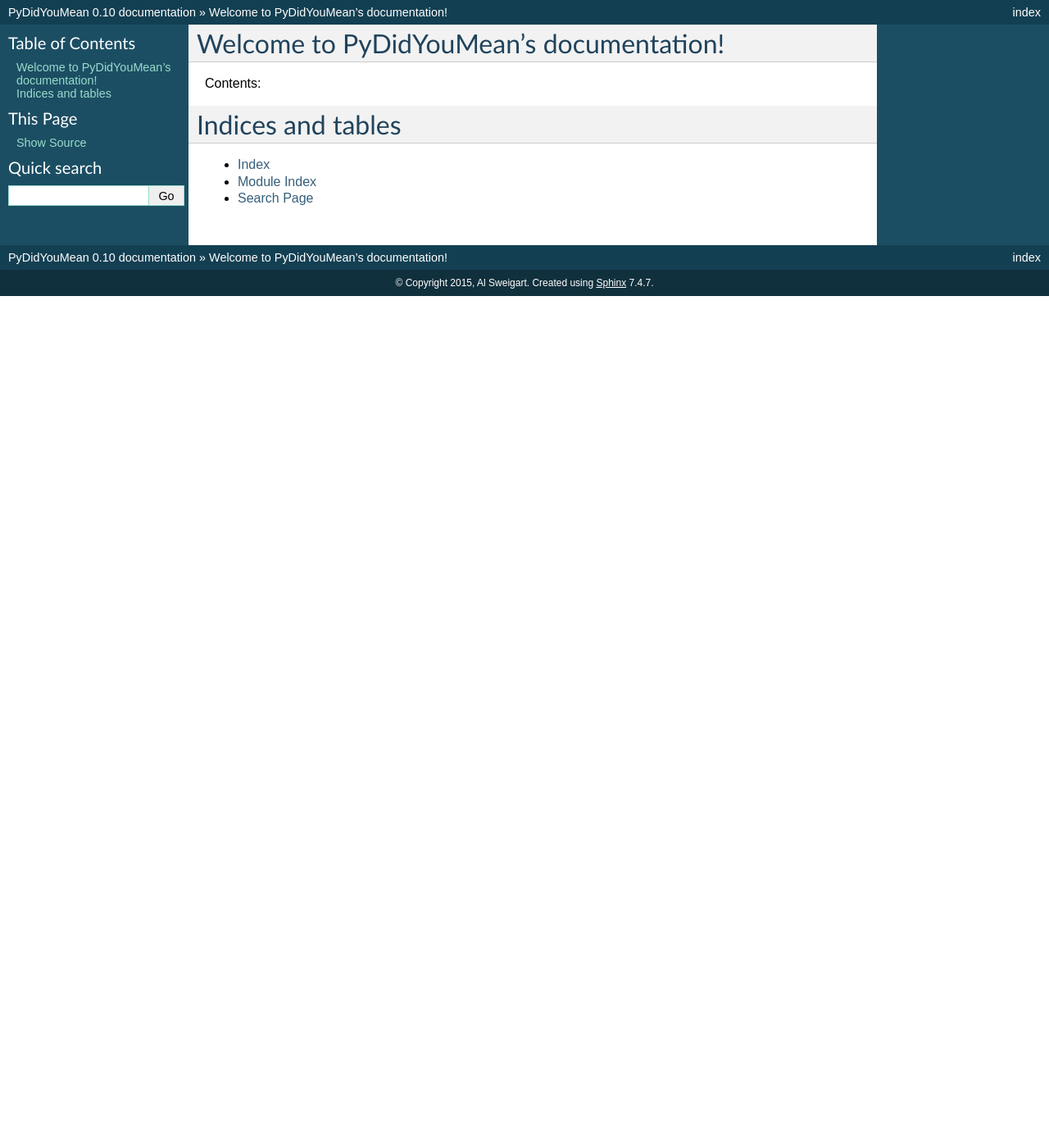
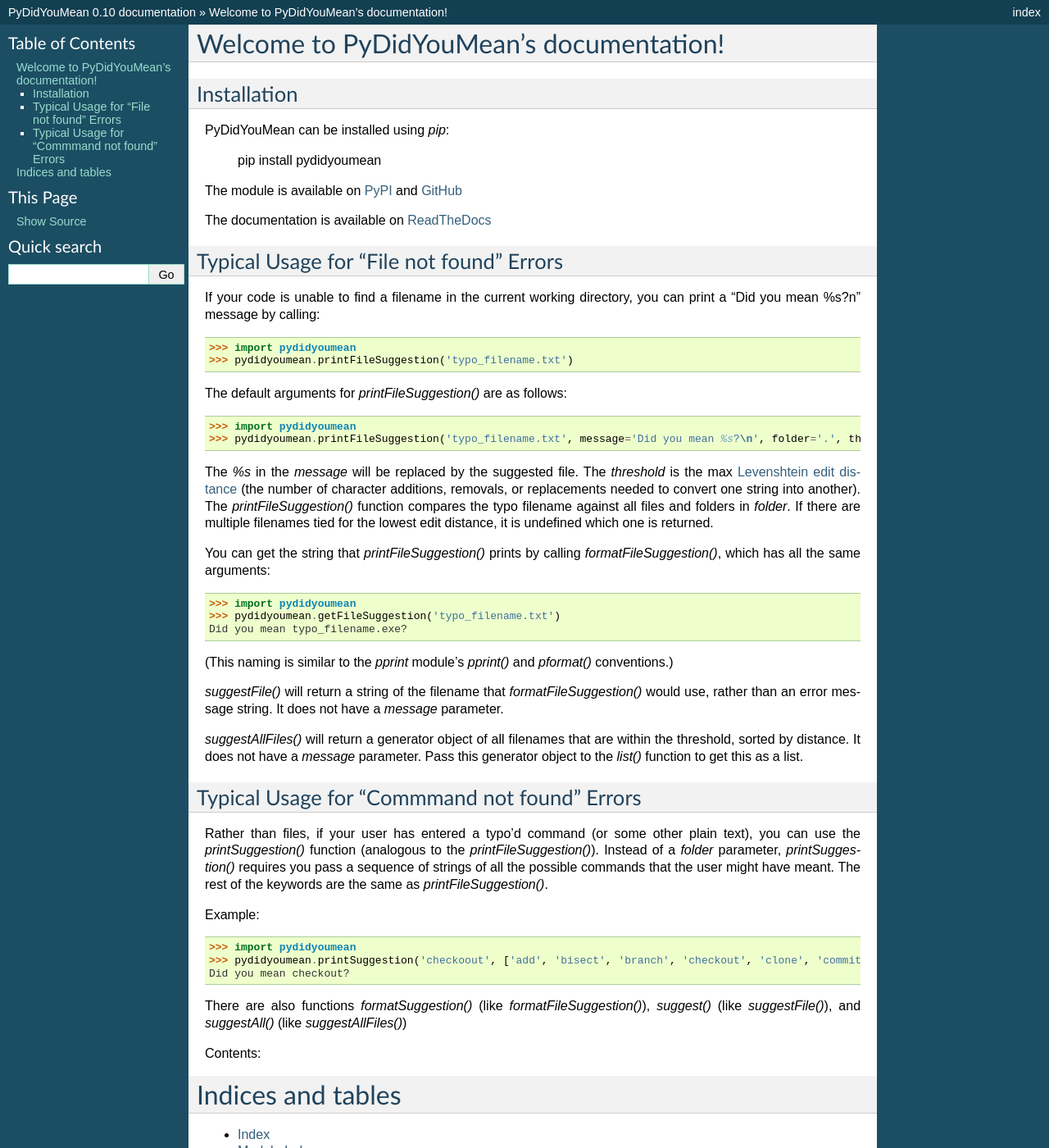
Before and after one commit to asweigart/pydidyoumean, a Sphinx documentation site: the page built from docs/index.rst, in a window 1280 px wide and 1400 px high. Shown: the whole window at 82% size. Built offline with Sphinx 7.4.7, drawn with Linux system fonts in a browser that asks for light colours.

Commit message:
Renamed "get" functions to "format", added some documentation.

```diff
--- a/CHANGES.txt
+++ b/CHANGES.txt
@@ -1 +1,2 @@
+v0.1.1, 2015/07/01 -- Renamed 'get' functions to 'format'
 v0.1.0, 2015/07/01 -- Initial release.
--- a/docs/index.rst
+++ b/docs/index.rst
@@ -5,6 +5,67 @@
 
 Welcome to PyDidYouMean's documentation!
 ========================================
+
+
+Installation
+------------
+
+PyDidYouMean can be installed using `pip`:
+
+    pip install pydidyoumean
+
+The module is available on `PyPI <https://pypi.python.org/pypi/PyDidYouMean>`__ and `GitHub <https://github.com/asweigart/pydidyoumean>`__
+
+The documentation is available on `ReadTheDocs <http://pydidyoumean.readthedocs.org>`__
+
+Typical Usage for "File not found" Errors
+-----------------------------------------
+
+If your code is unable to find a filename in the current working directory, you can print a "Did you mean %s?\n" message by calling:
+
+.. code:: python
+
+    >>> import pydidyoumean
+    >>> pydidyoumean.printFileSuggestion('typo_filename.txt')
+
+The default arguments for `printFileSuggestion()` are as follows:
+
+.. code:: python
+
+    >>> import pydidyoumean
+    >>> pydidyoumean.printFileSuggestion('typo_filename.txt', message='Did you mean %s?\n', folder='.', threshold=2, includeIdenticalFilename=False)
+
+The `%s` in the `message` will be replaced by the suggested file. The `threshold` is the max `Levenshtein edit distance <https://en.wikipedia.org/wiki/Levenshtein_distance>`__ (the number of character additions, removals, or replacements needed to convert one string into another). The `printFileSuggestion()` function compares the typo filename against all files and folders in `folder`. If there are multiple filenames tied for the lowest edit distance, it is undefined which one is returned.
+
+You can get the string that `printFileSuggestion()` prints by calling `formatFileSuggestion()`, which has all the same arguments:
+
+.. code:: python
+
+    >>> import pydidyoumean
+    >>> pydidyoumean.getFileSuggestion('typo_filename.txt')
+    Did you mean typo_filename.exe?
+
+(This naming is similar to the `pprint` module's `pprint()` and `pformat()` conventions.)
+
+`suggestFile()` will return a string of the filename that `formatFileSuggestion()` would use, rather than an error message string. It does not have a `message` parameter.
+
+`suggestAllFiles()` will return a generator object of all filenames that are within the threshold, sorted by distance. It does not have a `message` parameter. Pass this generator object to the `list()` function to get this as a list.
+
+
+Typical Usage for "Commmand not found" Errors
+---------------------------------------------
+
+Rather than files, if your user has entered a typo'd command (or some other plain text), you can use the `printSuggestion()` function (analogous to the `printFileSuggestion()`). Instead of a `folder` parameter, `printSuggestion()` requires you pass a sequence of strings of all the possible commands that the user might have meant. The rest of the keywords are the same as `printFileSuggestion()`.
+
+Example:
+
+.. code:: python
+
+    >>> import pydidyoumean
+    >>> pydidyoumean.printSuggestion('checkoout', ['add', 'bisect', 'branch', 'checkout', 'clone', 'commit'])
+    Did you mean checkout?
+
+There are also functions `formatSuggestion()` (like `formatFileSuggestion()`), `suggest()` (like `suggestFile()`), and `suggestAll()` (like `suggestAllFiles()`)
 
 Contents:
 
--- a/setup.py
+++ b/setup.py
@@ -3,7 +3,7 @@ from setuptools import setup
 
 setup(
     name='PyDidYouMean',
-    version='0.1.0',
+    version='0.1.1',
     url='https://github.com/asweigart/pydidyoumean',
     author='Al Sweigart',
     author_email='al@inventwithpython.com',
```
Also changed, not shown: pydidyoumean/__init__.py (+4 -4 lines), 1 other file.
